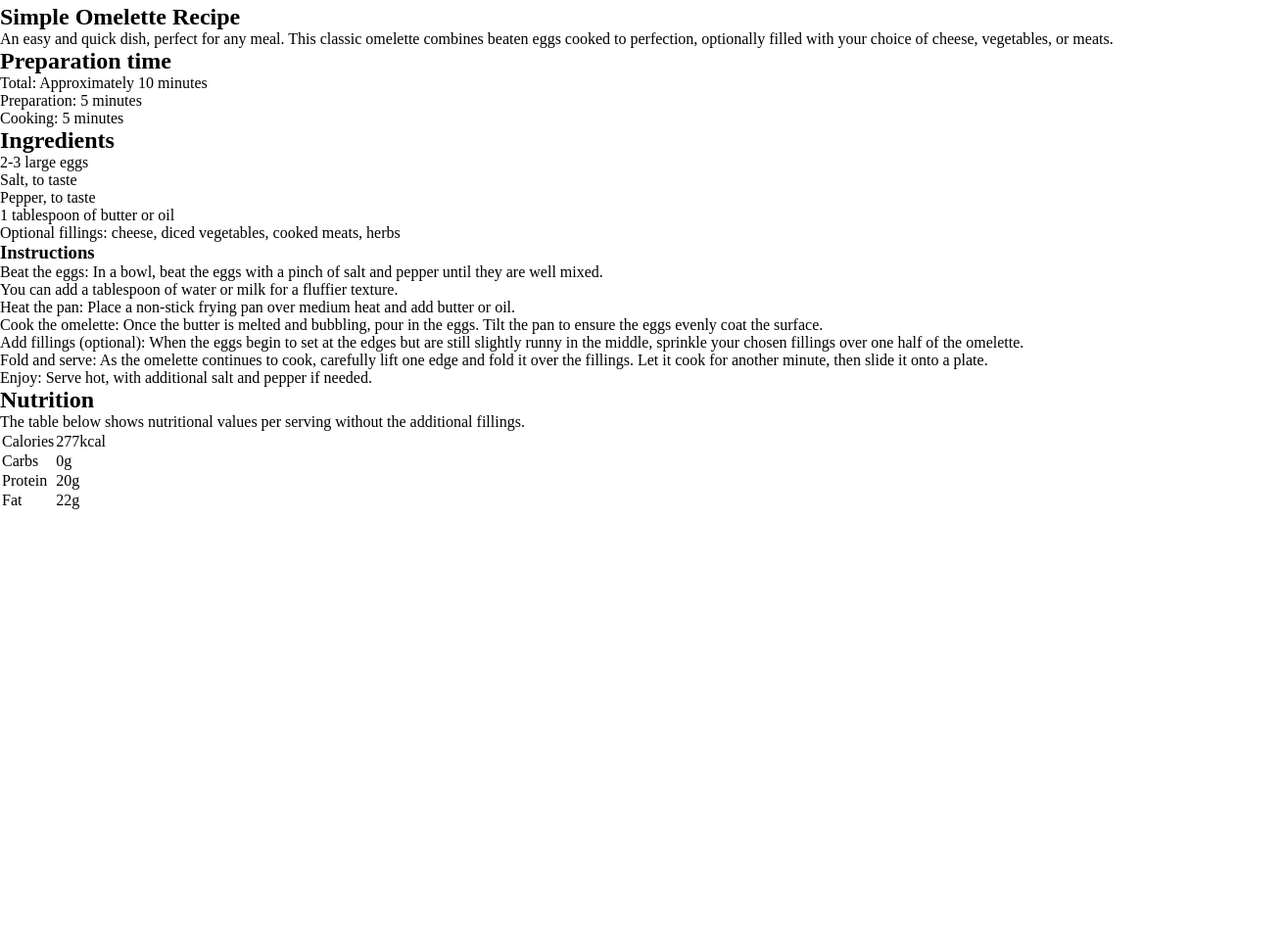
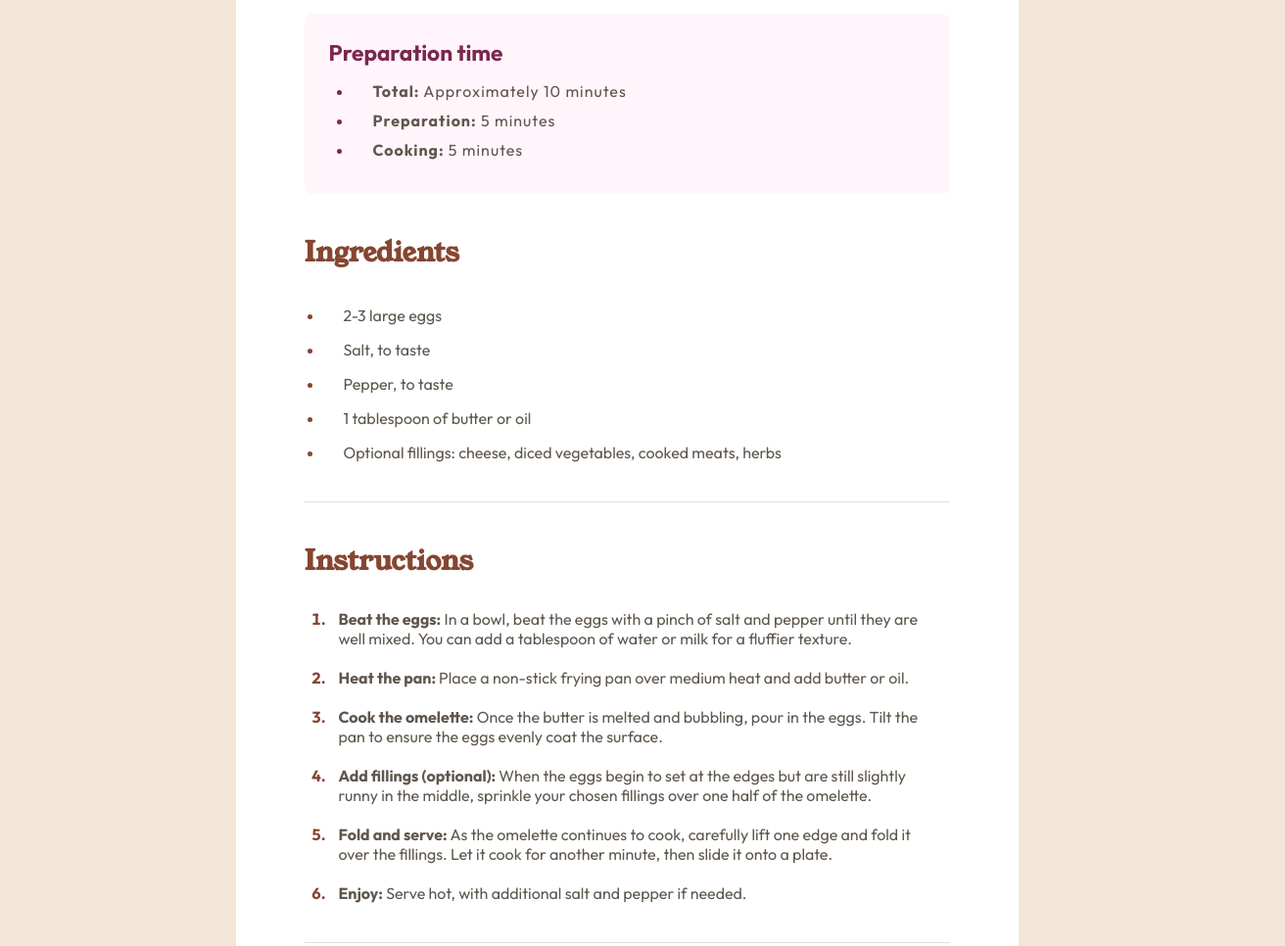
Before and after one commit to Bene001700/recipe-page-main, a plain HTML site: page index.html in a window 1280 px wide. Shown: the part 600-1566 px from the top of the page at 98% size, 1312 px wide, since content can reach past the window. Before the commit the page ends 1122 px from the top, so only its background shows below. Drawn offline with Linux system fonts and the light colour scheme.

Commit message:
Finaly design 0.0.01.0

```diff
--- a/index.html
+++ b/index.html
@@ -9,7 +9,7 @@
 </head>
 <body>
   <main>
-    <article>
+    <article class="content">
       <figcaption>
         <img src="./assets/images/image-omelette.jpeg" alt="foto de panqueca pronta em um prato redondo" />
       </figcaption>
@@ -19,12 +19,14 @@
         to perfection, optionally filled with your choice of cheese, vegetables, or meats.
       </p>
       <section class="preparation-time">
-        <h2>Preparation time</h2>
-        <ul>
-          <li>Total: Approximately 10 minutes</li>
-          <li>Preparation: 5 minutes</li>
-          <li>Cooking: 5 minutes</li>
-        </ul>
+        <div>
+          <h2>Preparation time</h2>
+          <ul>
+            <li><span>Total:</span> Approximately 10 minutes</li>
+            <li><span>Preparation:</span> 5 minutes</li>
+            <li><span>Cooking:</span> 5 minutes</li>
+          </ul>
+        </div>
       </section>
       <section class="ingredients">
         <h2>Ingredients</h2>
@@ -37,29 +39,27 @@
         </ul>
       </section>
       <section class="instructions">
-        <h1>Instructions</h1>
+        <h2>Instructions</h2>
         <ul>
           <li>
-            Beat the eggs: In a bowl, beat the eggs with a pinch of salt and pepper until they are well mixed.
-          </li>
-          <li>
+            <span>Beat the eggs:</span> In a bowl, beat the eggs with a pinch of salt and pepper until they are well mixed.
             You can add a tablespoon of water or milk for a fluffier texture.
           </li>
           <li>
-            Heat the pan: Place a non-stick frying pan over medium heat and add butter or oil.
+          <span>Heat the pan: </span>Place a non-stick frying pan over medium heat and add butter or oil.
           </li>
           <li>
-            Cook the omelette: Once the butter is melted and bubbling, pour in the eggs. Tilt the pan to ensure   the eggs evenly coat the surface.
+            <span>Cook the omelette:</span> Once the butter is melted and bubbling, pour in the eggs. Tilt the pan to ensure   the eggs evenly coat the surface.
           </li>
           <li>
-            Add fillings (optional): When the eggs begin to set at the edges but are still slightly runny in the
+            <span>Add fillings (optional): </span>When the eggs begin to set at the edges but are still slightly runny in the
             middle, sprinkle your chosen fillings over one half of the omelette.
           </li>
           <li>
-            Fold and serve: As the omelette continues to cook, carefully lift one edge and fold it over the
+            <span>Fold and serve:</span> As the omelette continues to cook, carefully lift one edge and fold it over the
             fillings. Let it cook for another minute, then slide it onto a plate.
           </li>
-          <li>Enjoy: Serve hot, with additional salt and pepper if needed.</li>
+          <li><span>Enjoy:</span> Serve hot, with additional salt and pepper if needed.</li>
         </ul>
       </section>
       <section class="nutritions">
--- a/style.css
+++ b/style.css
@@ -3,3 +3,184 @@
     padding: 0;
     box-sizing: border-box;
 }
+
+:root{
+    --white: hsl(0, 0%, 100%);
+    --Stone-100: hsl(30, 54%, 90%);
+    --Stone-150: hsl(30, 18%, 87%);
+    --Stone-600: hsl(30, 10%, 34%);
+    --Stone-900: hsl(24, 5%, 18%);
+    --Brown-800: hsl(14, 45%, 36%);
+    --Rose-800: hsl(332, 51%, 32%);
+    --Rose-50: hsl(330, 100%, 98%);
+}
+
+@font-face {
+    font-family: 'Outfit';
+    src: url('./assets/fonts/outfit/Outfit-VariableFont_wght.ttf');
+}
+
+
+@font-face {
+    font-family: 'Young Serif';
+    src: url('./assets/fonts/young-serif/YoungSerif-Regular.ttf');
+}
+
+body {
+    font-family: 'Outfit';
+}
+
+.content {
+    min-width: 370px;
+}
+
+figcaption {
+    width: 100%;
+}
+
+img {
+    width: 100%;
+}
+
+h1 {
+    padding: 30px;
+    font-family: 'Young Serif';
+    font-size: 2.3rem;
+    color: var(--Stone-900);
+    font-style: normal;
+}
+
+span{
+    font-weight: bold;
+}
+
+.content {
+    color: var(--Stone-600);
+}
+.content p {
+    padding:  0px 30px;
+    font-size: 16px;
+    line-height: 25px;
+}
+
+.preparation-time, .ingredients, .instructions, .nutritions {
+    padding: 20px 30px;
+}
+
+.ingredients > h2, .instructions > h2, .nutritions > h2 {
+    font-family: 'Young Serif';
+    color: var(--Brown-800);
+    font-size: 1.75rem;
+    font-style: normal;
+}
+
+.preparation-time div {
+    background-color: var(--Rose-50);
+    border-radius: 8px;
+    padding: 25px;
+    margin-top: 30px;
+}
+
+.preparation-time h2  {
+    color: var(--Rose-800);
+    font-size:  1.415rem;
+}
+
+.preparation-time ul {
+    padding: 10px 25px;
+    margin-top: 5px;
+    font-size: 16px;
+}
+
+
+.preparation-time li {
+    padding-left: 20px;
+    padding-bottom: 10px;
+    letter-spacing: 1px;
+    list-style-position: outside;
+    vertical-align: middle;
+}
+
+.preparation-time li::marker{
+    color: var(--Rose-800);
+}
+
+.preparation-time li:nth-last-child(1){
+    padding-bottom: 0px;
+}
+
+
+.ingredients ul {
+    padding: 20px 20px 40px 20px;
+    border-bottom: 1px solid var(--Stone-150);
+}
+.ingredients li {
+    margin-top: 15px;
+    padding-left: 20px;
+}
+
+.ingredients li::marker {
+    color: var(--Brown-800);
+}
+
+
+.instructions ul {
+    padding: 20px 0px 30px 25px;
+    border-bottom: 1px solid var(--Stone-150);
+}
+
+.instructions li {
+    list-style: decimal;
+    padding: 10px;
+}
+
+.instructions li::marker {
+    color: var(--Brown-800);
+    font-weight: bold;
+}
+
+.nutritions p {
+    padding: 20px 20px 20px 0px;
+
+}
+
+.nutritions table{
+    width: 100%;
+    padding: 10px 0px;
+    border-collapse: collapse;
+}
+
+.nutritions td {
+    padding: 10px 0px;
+    border-bottom: 1px solid var(--Stone-150);
+}
+
+.nutritions tr td:first-child{
+    padding-left: 60px;
+}
+.nutritions tr td:last-child {
+    color: var(--Brown-800);
+    font-weight: bold;
+    text-align: left;
+}
+
+@media screen and (min-width: 1000px) {
+
+    body {
+        padding: 30px;
+        background-color: var(--Stone-100);
+    }
+    main {
+        width: 799px ;
+        margin: auto;
+    }
+    .content {
+        padding: 40px;
+        border-radius: 20px;
+        background-color: var(--white);
+    }
+
+    img{
+        border-radius: 10px;
+    }
+}
```
